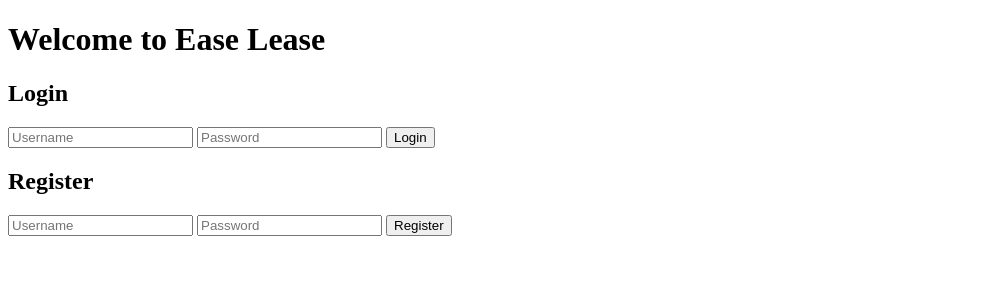
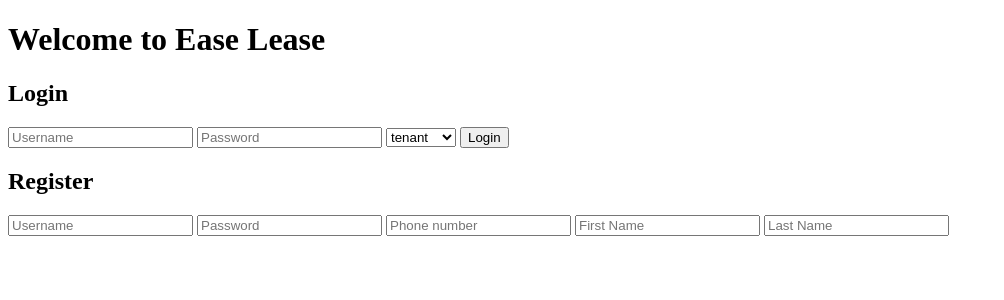
Before and after one commit to cs411-alawini/sp24-cs411-team066-DBKnitters, a Flask app: page / in a window 1280 px wide. Shown: the top 300 px of the page, without its empty margins (0-1004 px from the left). Run offline with Flask 3, Linux system fonts and the light colour scheme.

Commit message:
added login type

```diff
--- a/ease_lease/app/routes.py
+++ b/ease_lease/app/routes.py
@@ -19,8 +19,11 @@ def login():
 def register():
     username = request.json.get('username')
     password = request.json.get('password')
+    phone_number = request.json.get('phone_number')
+    first_name = request.json.get('first_name')
+    last_name = request.json.get('last_name')
     if is_username_available(username):
-        create_new_user(username, password)
+        create_new_user(username, password, phone_number, first_name, last_name)
         return jsonify({'success': True})
     else:
         return jsonify({'success': False, 'message': 'Username already exists'})
--- a/ease_lease/app/static/js/index.js
+++ b/ease_lease/app/static/js/index.js
@@ -5,11 +5,13 @@ function handleLogin(event) {
     // Get the username and password from the form
     const username = document.getElementById('login-username').value;
     const password = document.getElementById('login-password').value;
+    const login_type = document.getElementById('login-type').value;
 
     // Create an object with the login data
     const loginData = {
       username: username,
-      password: password
+      password: password,
+      login_type: login_type,
     };
 
     // Send a POST request to the server
@@ -42,11 +44,17 @@ function handleRegistration(event) {
     // Get the username and password from the form
     const username = document.getElementById('register-username').value;
     const password = document.getElementById('register-password').value;
+    const phone_number = document.getElementById('register-phone-number').value;
+    const first_name = document.getElementById('register-first-name').value;
+    const last_name = document.getElementById('register-last-name').value;
 
     // Create an object with the registration data
     const registrationData = {
       username: username,
-      password: password
+      password: password,
+      phone_number: phone_number,
+      first_name: first_name,
+      last_name: last_name
     };
 
     // Send a POST request to the server
--- a/ease_lease/app/templates/index.html
+++ b/ease_lease/app/templates/index.html
@@ -12,6 +12,10 @@
         <form>
             <input type="text" id="login-username" placeholder="Username" required>
             <input type="password" id="login-password" placeholder="Password" required>
+            <select name="type" id="login-type">
+                <option value="tenant">tenant</option>
+                <option value="landlord">landlord</option>
+            </select>
             <button type="submit" id="login-btn">Login</button>
         </form>
     </div>
@@ -21,7 +25,9 @@
         <form>
             <input type="text" id="register-username" placeholder="Username" required>
             <input type="password" id="register-password" placeholder="Password" required>
-            <button type="submit" id="register-btn">Register</button>
+            <input type="phone-number" id="register-phone-number" placeholder="Phone number" required>
+            <input type="first-name" id="register-first-name" placeholder="First Name" required>
+            <input type="last-name" id="register-last-name" placeholder="Last Name" required>
         </form>
     </div>
 
--- a/ease_lease/app/utils.py
+++ b/ease_lease/app/utils.py
@@ -10,9 +10,9 @@ def is_username_available(username):
     result = execute_query(SQL_QUERY, (username,))
     return len(result) == 0
 
-def create_new_user(username, password):
-    SQL_QUERY = "INSERT INTO User (user_name, password) VALUES (%s, %s)"
-    result = execute_query(SQL_QUERY, (username, password))
+def create_new_user(username, password, phone_number, first_name, last_name):
+    SQL_QUERY = "INSERT INTO User (user_name, password, phone_number, first_name, last_name) VALUES (%s, %s, %s, %s, %s)"
+    result = execute_query(SQL_QUERY, (username, password, phone_number, first_name, last_name))
     if result:
         return True
     return False
```
